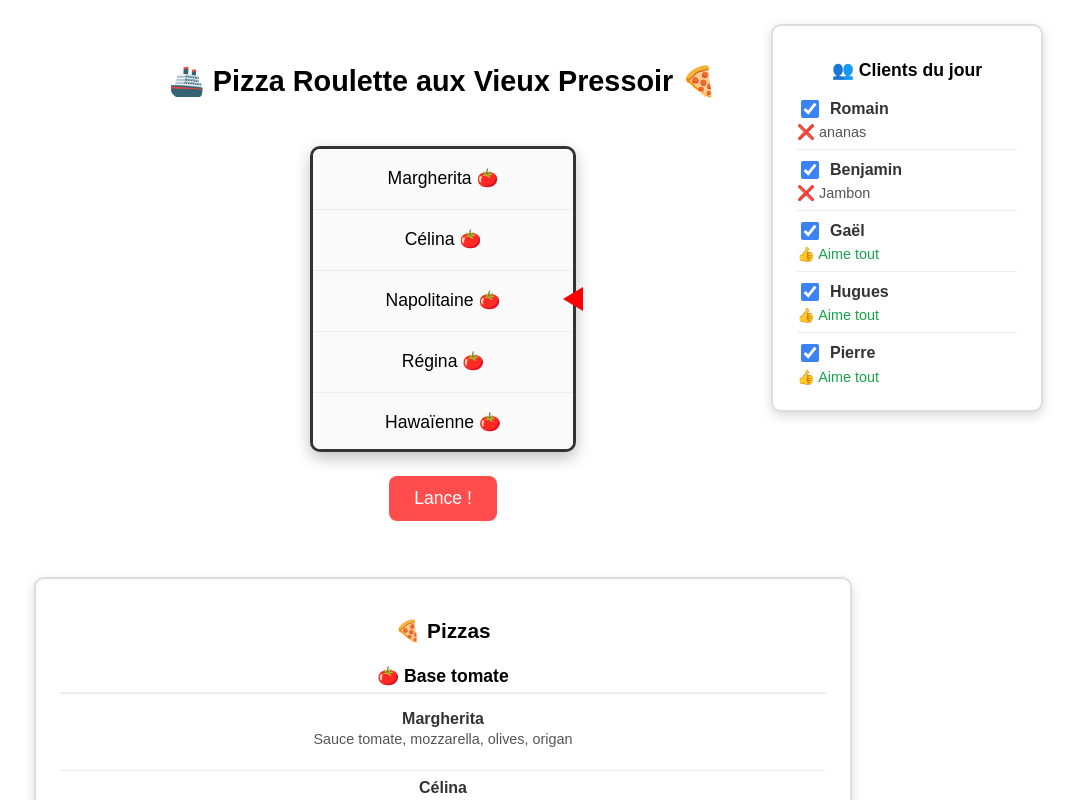
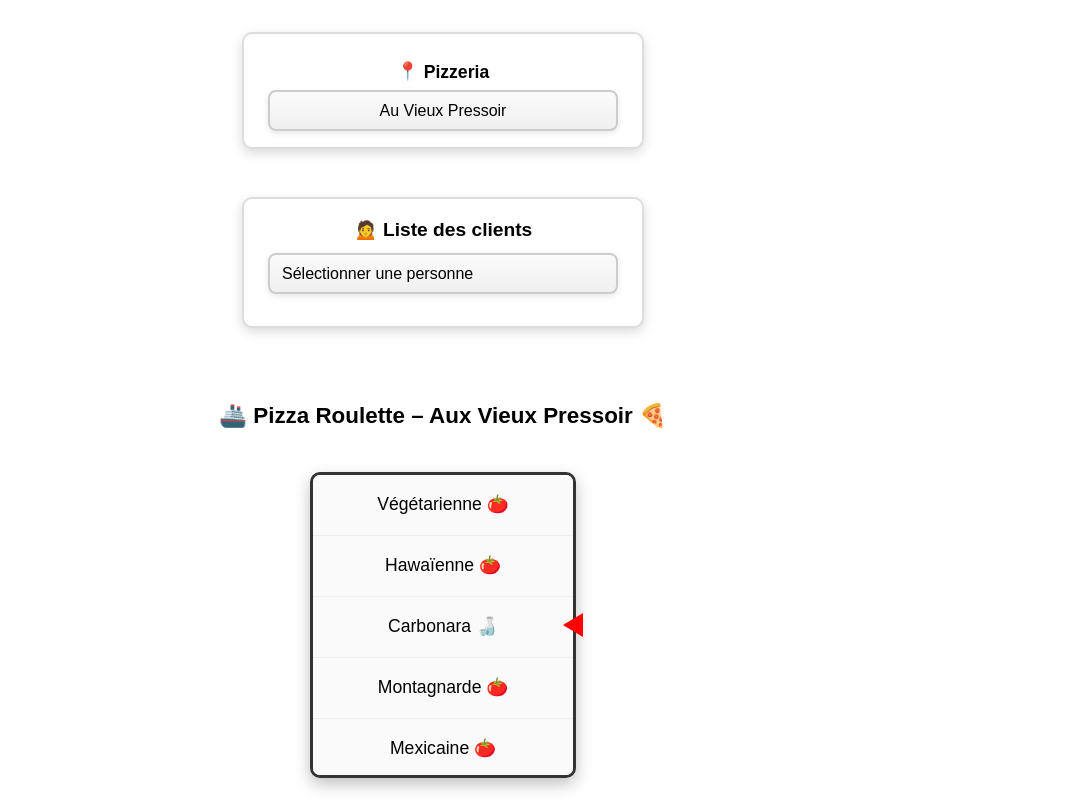
Before and after one commit to Romain857/Pizza_Roulette, a Vue app: page / in a window 1280 px wide. Shown: the top 800 px of the page, without its empty margins (197-1273 px from the left). Built offline with nearby package versions, Linux system fonts and the light colour scheme.

Commit message:
Add Select for Pizzeria and Personnes

```diff
--- a/src/App.vue
+++ b/src/App.vue
@@ -1,16 +1,17 @@
 <template>
   <div class="app-container">
-    <PersonnesList :personnes="personnes" />
+    <PizzeriaSelect v-model="selectedPizzeria" />
+    <PersonnesList v-model="selectedName" :personnes="personnes" />
 
     <div class="roulette-container">
-      <h2>🚢 Pizza Roulette aux Vieux Pressoir 🍕</h2>
+      <h2>🚢 Pizza Roulette – {{ nomPizzeria }} 🍕</h2>
 
       <div class="roulette-wrapper">
         <div class="arrow"></div>
         <div class="roulette-window">
           <div class="roulette-list" :style="{ transform: `translateY(-${position}px)` }">
             <div
-              v-for="(pizza, index) in [...pizzas, ...pizzas]"
+              v-for="(pizza, index) in [...filteredPizzas, ...filteredPizzas]"
               :key="index"
               class="roulette-item"
             >
@@ -33,21 +34,41 @@
       <div v-if="resultat" class="resultat">
         Tu as tiré la <strong> {{ resultat }} </strong> !
         <p class="ingredients">{{ ingredients }}</p>
+
+        <div v-if="personneSelectionnee" class="joker-info">
+          <template v-if="personneSelectionnee.joker > 0">
+            🎟️ Il te reste <strong>{{ personneSelectionnee.joker }}</strong> joker<span
+              v-if="personneSelectionnee.joker > 1"
+              >s</span
+            >.
+            <br />
+            Tu peux <strong>relancer</strong> ou <strong>prendre la pizza du jour</strong> 😄
+          </template>
+
+          <template v-else>
+            😈 Plus de joker…
+            <br />
+            <strong>Paye la tournée</strong> de boisson avoir et utiliser un joker !
+          </template>
+        </div>
       </div>
 
-      <PizzasList class="pizzas-liste" />
+      <PizzasList class="pizzas-liste" :pizzas="pizzasActives" />
     </div>
   </div>
 </template>
 
 <script setup lang="ts">
-import { ref } from 'vue'
-import { pizzas } from '@/data/Pizzas/pizzas_AuVieuxPressoir'
-import { personnes as personnesData } from '@/data/personnes'
+import { computed, ref, watch } from 'vue'
+import PizzeriaSelect from '@/components/PizzeriaSelect.vue'
+import { pizzas as pizzasVieux } from '@/data/Pizzas/pizzas_AuVieuxPressoir'
+import { pizzas as pizzasChat } from '@/data/Pizzas/pizzas_LeChatQuiGuette'
 import PersonnesList from '@/components/PersonnesList.vue'
 import PizzasList from '@/components/PizzasList.vue'
+import { personnes as personnesData } from '@/data/personnes'
 
 const personnes = ref(personnesData)
+const selectedName = ref('')
 const position = ref(0)
 const resultat = ref('')
 const ingredients = ref('')
@@ -56,15 +77,44 @@ const enCours = ref(false)
 const itemHeight = 60
 const windowHeight = 300
 
+const selectedPizzeria = ref<'vieux' | 'chat'>('vieux')
+
+const pizzasActives = computed(() =>
+  selectedPizzeria.value === 'vieux' ? pizzasVieux : pizzasChat,
+)
+
+const nomPizzeria = computed(() => {
+  return selectedPizzeria.value === 'vieux' ? 'Aux Vieux Pressoir' : 'Le Chat Qui Guette'
+})
+
+const personneSelectionnee = computed(() =>
+  personnes.value.find((p) => p.nom === selectedName.value),
+)
+
+const filteredPizzas = computed(() => {
+  const p = personneSelectionnee.value
+
+  const baseList = p
+    ? pizzasActives.value.filter(
+        (pizza) =>
+          !p.ingredientsDislikes.some((bad) =>
+            pizza.ingredients.toLowerCase().includes(bad.toLowerCase()),
+          ),
+      )
+    : pizzasActives.value
+
+  return [...baseList].sort(() => Math.random() - 0.5)
+})
+
 const lancerRoulette = () => {
   if (enCours.value) return
   enCours.value = true
   resultat.value = ''
   ingredients.value = ''
 
-  const total = pizzas.length
+  const total = filteredPizzas.value.length
+  const randomIndex = Math.floor(Math.random() * total)
   const tours = 20
-  const randomIndex = Math.floor(Math.random() * total)
   const centerOffset = (windowHeight - itemHeight) / 2
   const distance = (tours * total + randomIndex) * itemHeight - centerOffset
 
@@ -79,7 +129,7 @@ const lancerRoulette = () => {
     if (progress < 1) {
       requestAnimationFrame(animate)
     } else {
-      const pizzaChoisie = pizzas[randomIndex]
+      const pizzaChoisie = filteredPizzas.value[randomIndex]
       resultat.value = pizzaChoisie?.nom ?? ''
       ingredients.value = pizzaChoisie?.ingredients ?? ''
       enCours.value = false
@@ -88,6 +138,11 @@ const lancerRoulette = () => {
 
   requestAnimationFrame(animate)
 }
+
+watch(selectedName, () => {
+  resultat.value = ''
+  ingredients.value = ''
+})
 </script>
 
 <style scoped>
@@ -194,7 +249,17 @@ button:disabled {
   max-width: 400px;
 }
 
-@media (max-width: 1100px) {
+.joker-info {
+  margin-top: 0.5rem;
+  background: #fff7d1;
+  border-left: 4px solid #fbbf24;
+  padding: 0.7rem 1rem;
+  border-radius: 6px;
+  font-size: 0.95rem;
+  color: #7a5c00;
+}
+
+@media (max-width: 1300px) {
   .app-container {
     flex-direction: column;
     align-items: center;
--- a/src/components/PersonnesList.vue
+++ b/src/components/PersonnesList.vue
@@ -1,24 +1,43 @@
 <template>
   <div class="personnes-liste">
-    <h3>👥 Clients du jour</h3>
-    <ul>
-      <li v-for="(personne, index) in personnes" :key="index" class="personne-item">
-        <label class="personne-label">
-          <input type="checkbox" v-model="personne.present" />
-          <strong>{{ personne.nom }}</strong>
-        </label>
+    <h3>🙍 Liste des clients</h3>
 
-        <p v-if="personne.ingredientsDislikes.length">
-          ❌ {{ personne.ingredientsDislikes.join(', ') }}
-        </p>
-        <p v-else class="ok">👍 Aime tout</p>
-      </li>
-    </ul>
+    <select v-model="selected" class="select-personne">
+      <option disabled value="">Sélectionner une personne</option>
+      <option v-for="p in personnes" :key="p.nom" :value="p.nom">
+        {{ p.nom }}
+      </option>
+    </select>
+
+    <div v-if="personneCourante" class="details">
+      <p v-if="personneCourante.ingredientsDislikes.length">
+        ❌ N’aime pas : {{ personneCourante.ingredientsDislikes.join(', ') }}
+      </p>
+      <p v-else class="ok">👍 Aime tout</p>
+
+      <p class="joker">
+        🎟️ {{ personneCourante.joker }} joker<span v-if="personneCourante.joker > 1">s</span>
+      </p>
+    </div>
   </div>
 </template>
 
 <script setup lang="ts">
-import { personnes } from '@/data/personnes'
+import { computed } from 'vue'
+
+const props = defineProps<{
+  personnes: {
+    nom: string
+    ingredientsDislikes: string[]
+    joker: number
+  }[]
+}>()
+
+const model = defineModel<string | ''>()
+
+const selected = model
+
+const personneCourante = computed(() => props.personnes.find((p) => p.nom === selected.value))
 </script>
 
 <style scoped>
@@ -29,67 +48,53 @@ import { personnes } from '@/data/personnes'
   background: #fff;
   border: 2px solid #ddd;
   border-radius: 10px;
-  padding: 1rem 1.5rem;
+  padding: 0rem 1.5rem 1rem 1.5rem;
   box-shadow: 0 4px 12px rgba(0, 0, 0, 0.15);
-  width: 220px;
+  width: 260px;
 }
 
 h3 {
   text-align: center;
-  margin-bottom: 0.5rem;
-  font-size: 1.1rem;
+  font-size: 1.2rem;
+  margin-bottom: 0.7rem;
 }
 
-ul {
-  list-style: none;
-  margin: 0;
-  padding: 0;
+.select-personne {
+  width: 100%;
+  padding: 10px 12px;
+  font-size: 1rem;
+  border: 2px solid #ccc;
+  border-radius: 8px;
+  background: linear-gradient(#fafafa, #f0f0f0);
+  cursor: pointer;
+  appearance: none;
+  padding-right: 35px;
+  box-shadow: 0 2px 6px rgba(0, 0, 0, 0.1);
+  margin-bottom: 1rem;
 }
 
-.personne-item {
-  border-bottom: 1px solid #eee;
-  padding: 0.5rem 0;
-}
-
-.personne-item:last-child {
-  border-bottom: none;
-}
-
-.personne-label {
-  display: flex;
-  align-items: center;
-  gap: 0.5rem;
-  cursor: pointer;
-}
-
-.personne-label input[type='checkbox'] {
-  width: 18px;
-  height: 18px;
-  accent-color: #3b82f6;
-  cursor: pointer;
-}
-
-strong {
-  font-size: 1rem;
-  color: #333;
-}
-
-p {
+.details {
+  margin-top: 0.5rem;
   font-size: 0.9rem;
-  color: #555;
-  margin: 0.2rem 0 0;
 }
 
 .ok {
   color: #16a34a;
 }
 
-@media (max-width: 1100px) {
+.joker {
+  font-size: 0.85rem;
+  color: #444;
+  margin-top: 0.4rem;
+}
+
+@media (max-width: 1300px) {
   .personnes-liste {
     position: static;
     width: 90%;
     max-width: 350px;
-    margin-top: 1rem;
+    margin: 0 auto;
+    margin-bottom: 1.5rem;
   }
 }
 </style>
--- a/src/components/PizzasList.vue
+++ b/src/components/PizzasList.vue
@@ -15,7 +15,7 @@
     <div class="pizza-section">
       <h4>🍶 Base crème</h4>
       <ul>
-        <li v-for="(pizza, index) in pizzasCreme" :key="'creme-' + index" class="pizza-item">
+        <li v-for="(pizza, index) in pizzasCreme" :key="'crème-' + index" class="pizza-item">
           <strong>{{ pizza.nom }}</strong>
           <p class="ingredients">{{ pizza.ingredients }}</p>
         </li>
@@ -26,10 +26,17 @@
 
 <script setup lang="ts">
 import { computed } from 'vue'
-import { pizzas } from '@/data/Pizzas/pizzas_AuVieuxPressoir'
 
-const pizzasTomate = computed(() => pizzas.filter((p) => p.base === 'tomate'))
-const pizzasCreme = computed(() => pizzas.filter((p) => p.base === 'creme'))
+const props = defineProps<{
+  pizzas: {
+    nom: string
+    ingredients: string
+    base: string
+  }[]
+}>()
+
+const pizzasTomate = computed(() => props.pizzas.filter((p) => p.base === 'tomate'))
+const pizzasCreme = computed(() => props.pizzas.filter((p) => p.base === 'crème'))
 </script>
 
 <style scoped>
--- /dev/null
+++ b/src/components/PizzeriaSelect.vue
@@ -0,0 +1,81 @@
+<template>
+  <div class="pizzeria-select">
+    <h3>
+      <a :href="mapLink" target="_blank" class="maps-link">📍</a>
+      Pizzeria
+    </h3>
+
+    <select v-model="model" class="select-pizzeria">
+      <option value="vieux">Au Vieux Pressoir</option>
+      <option value="chat">Le Chat qui Guette</option>
+    </select>
+  </div>
+</template>
+
+<script setup lang="ts">
+import { computed } from 'vue'
+
+const model = defineModel<'vieux' | 'chat'>()
+
+const mapsLinks = {
+  vieux: 'https://maps.app.goo.gl/nUQXpPXLHHitxFa19',
+  chat: 'https://maps.app.goo.gl/XbJrMLw8naPxB7T87',
+}
+
+const mapLink = computed(() => mapsLinks[model.value as 'vieux' | 'chat'])
+</script>
+
+<style scoped>
+.pizzeria-select {
+  position: absolute;
+  top: 1rem;
+  left: 2rem;
+  background: #fff;
+  border: 2px solid #ddd;
+  border-radius: 10px;
+  padding: 0rem 1.5rem 1rem 1.5rem;
+  box-shadow: 0 4px 12px rgba(0, 0, 0, 0.15);
+  width: 220px;
+  text-align: center;
+  text-align-last: center;
+}
+
+h3 {
+  text-align: center;
+  font-size: 1.1rem;
+  margin-bottom: 0.5rem;
+}
+
+.select-pizzeria {
+  width: 100%;
+  padding: 10px 12px;
+  font-size: 1rem;
+  border: 2px solid #ccc;
+  border-radius: 8px;
+  background: linear-gradient(#fafafa, #f0f0f0);
+  cursor: pointer;
+  appearance: none;
+  box-shadow: 0 2px 6px rgba(0, 0, 0, 0.1);
+}
+
+.maps-link {
+  display: inline-block;
+  margin-top: 0.6rem;
+  color: #1a73e8;
+  text-decoration: none;
+  font-weight: 600;
+}
+
+.maps-link:hover {
+  text-decoration: underline;
+}
+
+@media (max-width: 1300px) {
+  .pizzeria-select {
+    position: static;
+    width: 90%;
+    max-width: 350px;
+    margin-bottom: 1rem;
+  }
+}
+</style>
--- a/src/data/personnes.ts
+++ b/src/data/personnes.ts
@@ -2,26 +2,36 @@ export const personnes = [
   {
     nom: 'Romain',
     ingredientsDislikes: ['ananas'],
-    present: true
+    joker: 3,
   },
   {
     nom: 'Benjamin',
-    ingredientsDislikes: ['Jambon'],
-    present: true
+    ingredientsDislikes: ['lardon'],
+    joker: 1,
   },
   {
     nom: 'Gaël',
-    ingredientsDislikes: [],
-    present: true
-  },
-  {
-    nom: 'Hugues',
-    ingredientsDislikes: [],
-    present: true
+    ingredientsDislikes: ['trippe', 'andouille'],
+    joker: 3,
   },
   {
     nom: 'Pierre',
     ingredientsDislikes: [],
-    present: true
+    joker: 3,
+  },
+  {
+    nom: 'Roman',
+    ingredientsDislikes: [],
+    joker: 2,
+  },
+  {
+    nom: 'Emmanuel',
+    ingredientsDislikes: [],
+    joker: 3,
+  },
+  {
+    nom: 'Hervé',
+    ingredientsDislikes: [],
+    joker: 3,
   },
 ]
```
Also changed, not shown: src/data/Pizzas/pizzas_AuVieuxPressoir.ts (+6 -6 lines).
